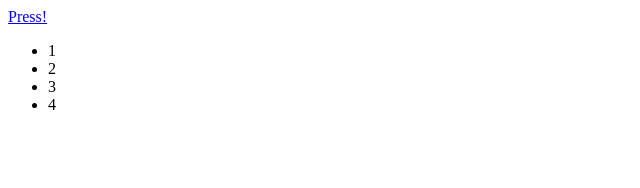
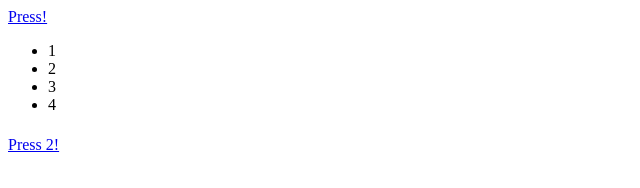
Before and after one commit to Bidiuk-Sasha/FirstRepository, a plain HTML site: page index.html in a window 1280 px wide. Shown: the full height of the page, 0-640 px from the left. Drawn offline with Linux system fonts and the light colour scheme.

Commit message:
Update index.html
Create:
-second link <a> with class "btn"

```diff
--- a/index.html
+++ b/index.html
@@ -14,5 +14,7 @@
         <table>
             <td></td>
         </table>
+
+        <a href="#" class="btn">Press 2!</a>
     </body>
 </html>
```
